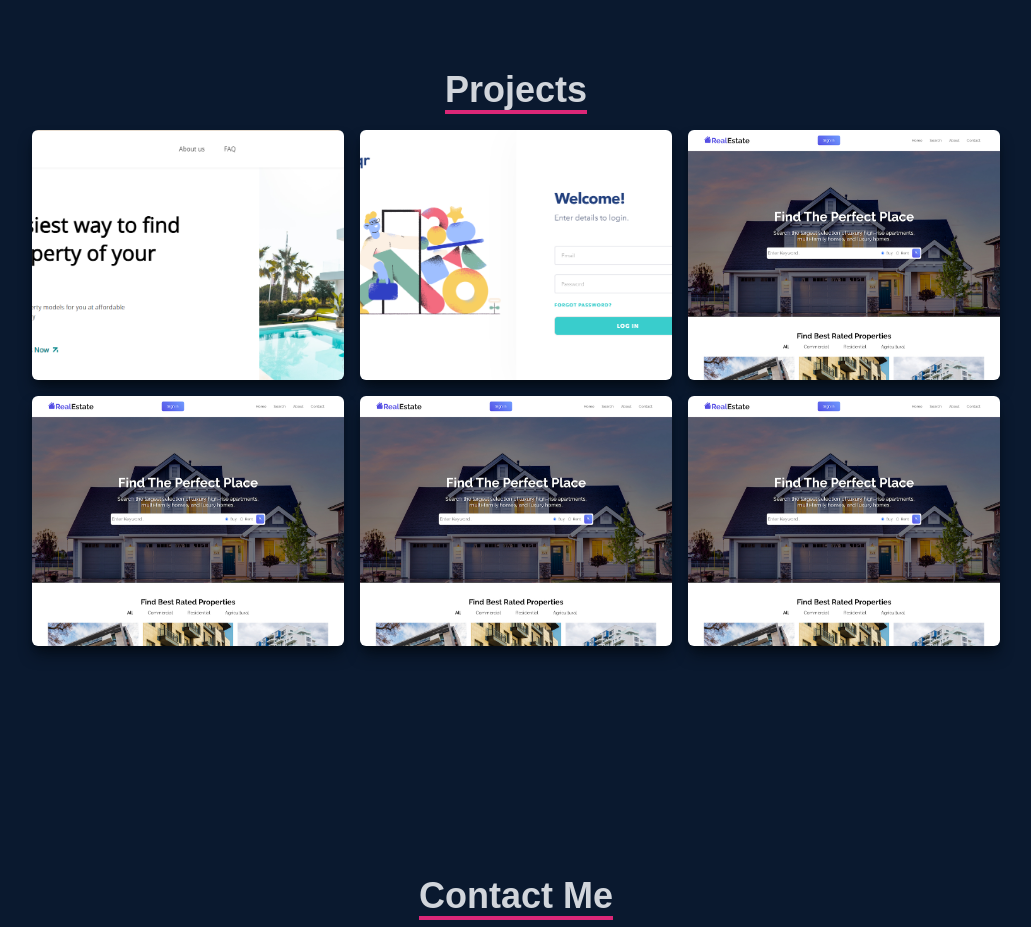
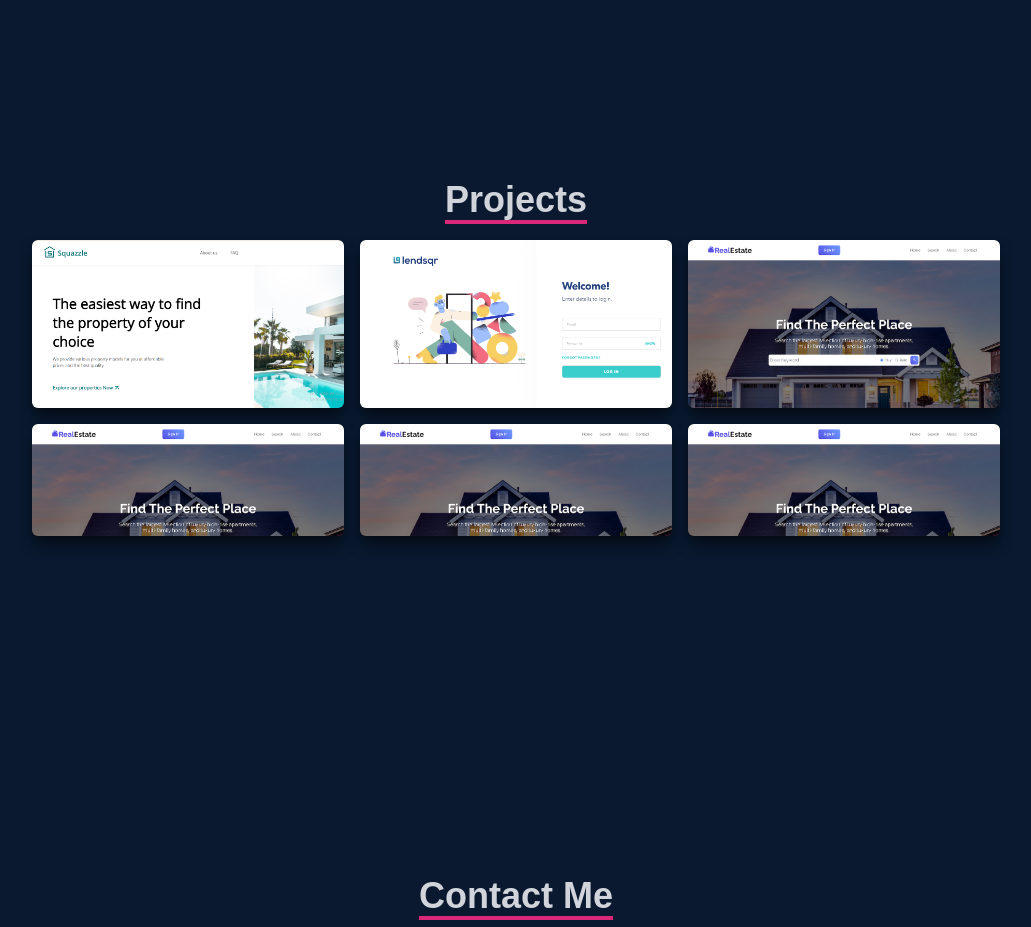
Before and after one commit to YhinkaDevOps/React-Portfolio, a React (Create React App) app: page / in a window 1280 px wide. Shown: the part 2480-3407 px from the top of the page, without its empty margins (124-1155 px from the left). Built offline with nearby package versions, Linux system fonts and the light colour scheme.

Commit message:
style project card

```diff
--- a/src/index.css
+++ b/src/index.css
@@ -18,10 +18,9 @@
 }
 
 .content-div {
-  background-repeat: no-repeat;
-  background-size: cover;
-  background-position: center;
-  height: 250px;
+  background-repeat:no-repeat;
+  background-size:cover;
+  height:100%;
 }
 .content-div:hover {
   background-image: linear-gradient(
```
